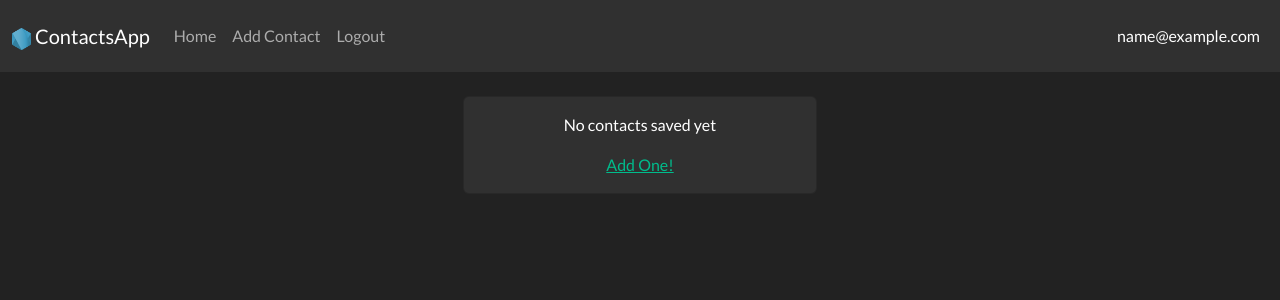
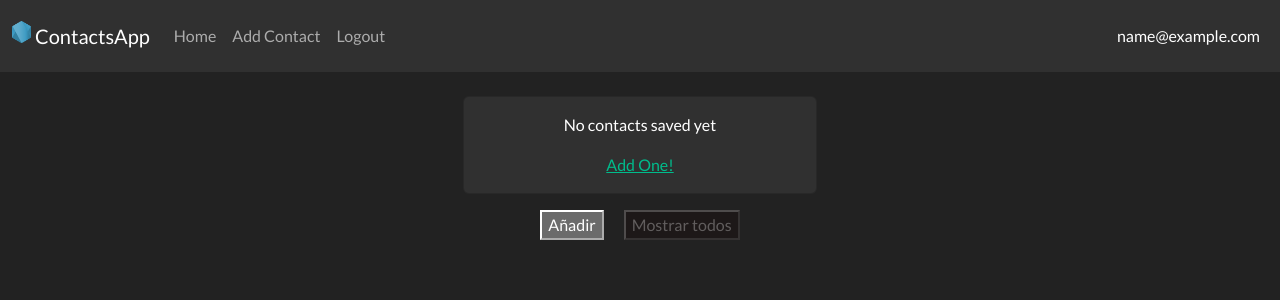
Before and after one commit to NEBULA1978/CONTATS-APP, a PHP site: page /CONTACTS-APP/home.php in a window 1280 px wide. Shown: the top 300 px of the page. Run offline with PHP 8.4, Linux system fonts and the light colour scheme; the visitor is signed in with stand-in values (Sample User, id 1); data that the repository does not hold is empty; some libraries are stand-ins or nearby versions.

Commit message:
Add files via upload
Añadiendo 2 botones con array js a home.php

```diff
--- a/home.php
+++ b/home.php
@@ -42,4 +42,27 @@ $contacts = $conn->query("SELECT * FROM contacts WHERE user_id = {$_SESSION['use
   </div>
 </div>
 
+<script defer type="text/javascript" src="index.js"></script>
+<link rel="stylesheet" type="text/css" href="index2.css">
+
+
+
+
+<div class="contenedor-botones">
+  <button id="boton1">Añadir</button>
+  <button id="boton2" disabled>Mostrar todos</button>
+</div>
+<div id="caja"></div>
+
+
+<script defer src="index.js"></script>
+
+
+
+
+
+
 <?php require "partials/footer.php" ?>
+
+<!-- PAra iniciar en navegador: -->
+<!-- http://localhost/CONTACTS-APP/index.php -->
--- /dev/null
+++ b/index.js
@@ -0,0 +1,44 @@
+window.onload = inicio;
+var imagenes = [
+  "semillas.jpg",
+  "menu-verduras.jpg",
+  "Frutas y verduras frescas.jpg",
+  "Frutas y verduras.jpg",
+  "menu-frutas.jpg",
+  "menu-frutos-secos.jpg",
+];
+
+var orden = [];
+var cantidad = imagenes.length;
+
+function inicio() {
+  document.getElementById("boton1").onclick = mas;
+  document.getElementById("boton2").onclick = mostrar_todo;
+}
+function mas() {
+  if (orden.length == imagenes.length) {
+    orden = [];
+    document.getElementById("caja").innerHTML = "";
+    document.getElementById("boton2").disabled = true;
+  }
+  do {
+    r = Math.floor(Math.random() * cantidad);
+  } while (orden.indexOf(r) >= 0);
+  orden.push(r);
+  document.getElementById(
+    "caja"
+  ).innerHTML += `<div><img src="${imagenes[r]}"></div>`;
+
+  if (orden.length == imagenes.length) {
+    document.getElementById("boton2").disabled = false;
+  }
+}
+
+function mostrar_todo() {
+  document.getElementById("caja").innerHTML = "";
+  for (let k = imagenes.length - 1; k >= 0; k--) {
+    document.getElementById("caja").innerHTML += `<div><img src="${
+      imagenes[orden[k]]
+    }"></div>`;
+  }
+}
--- /dev/null
+++ b/index2.css
@@ -0,0 +1,27 @@
+.contenedor-botones {
+    display: flex;
+    justify-content: center;
+    margin-bottom: 20px;
+}
+
+.contenedor-botones button {
+    margin: 0 10px;
+}
+
+#caja {
+    display: flex;
+    flex-wrap: wrap;
+    justify-content: space-between;
+    align-items: center;
+    width: 80%;
+}
+
+#caja div {
+    width: 48%;
+    margin-bottom: 10px;
+}
+
+img {
+    max-width: 100%;
+    vertical-align: top;
+}
```
Also changed, not shown: Fresas-1-650x488.jpg (added), Frutas y verduras frescas.jpg (added), Frutas y verduras.jpg (added), barritas%20energeticas.jpg (added), descargar.jpg (added), menu-frutas.jpg (added), menu-frutos-secos.jpg (added), menu-verduras.jpg (added), semillas.jpg (added).
